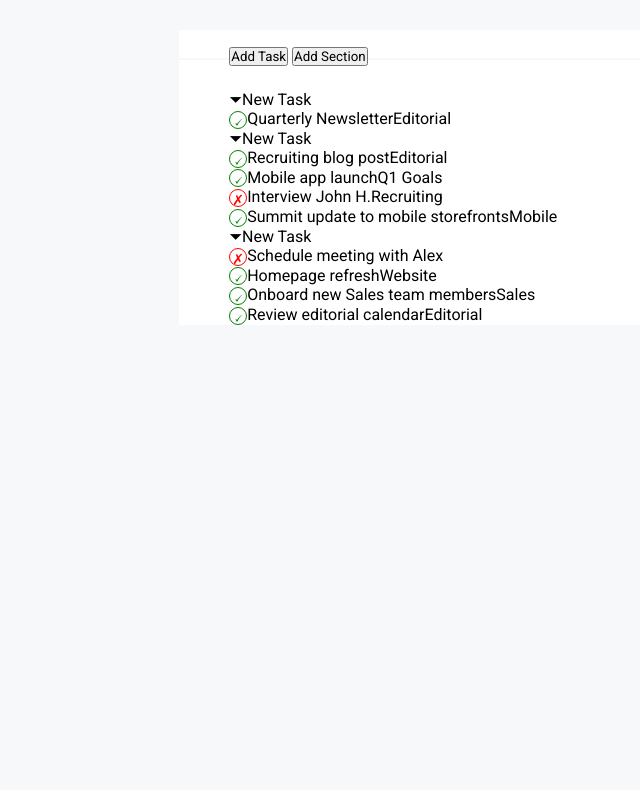
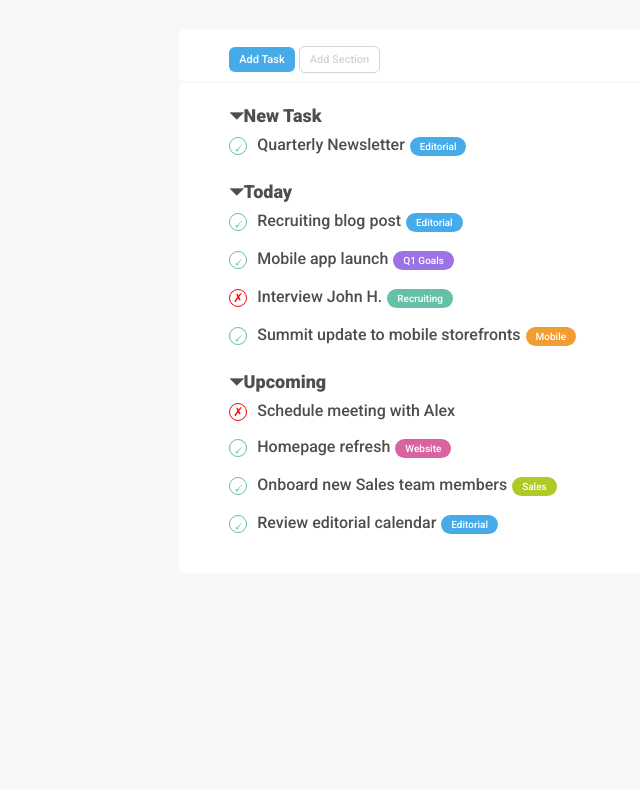
Before and after one commit to redihoxhaa/html-css-toboolist, a plain HTML site: page index.html in a window 1280 px wide. Shown: the part 84-874 px from the top of the page, without its empty margins (0-640 px from the left). After the commit the page ends 800 px from the top, so only its background shows below. Drawn offline with Linux system fonts and the light colour scheme.

Commit message:
feat: finalizzazione main e ottimizzazione codice

```diff
--- a/css/style.css
+++ b/css/style.css
@@ -18,26 +18,30 @@ body {
     box-sizing: border-box;
 }
 
-.title {
-
-}
-
-.flair {
-
+.spacing {
+    margin-top: 16px;
 }
 
 .title:before {
     content: '\23F7';
 }
 
+.buttstyle {
+    font-size: 11px;
+    font-weight: 500;
+	padding: 6px 10px;
+    border-radius: 6px;
+    cursor: pointer;
+}
+
 /* CSS HEADER */
 
 .banner h1 {
-    font-size: 50px;
+    font-size: 36px;
     display: inline-block;
     line-height: 50px;
     vertical-align: middle;
-    font-weight: 700;
+    font-weight: 800;
 }
 
 .banner {
@@ -56,39 +60,59 @@ body {
 /* CSS MAIN */
 
 main {
+    color: rgb(78, 78, 78);
+}
 
-    height: 100vh;
-}
+/* CSS BUTTONS */
 
 .actionbar {
     margin-top: 40px;
-
+    border-radius: 4px;
 }
 
 .buttons {
     box-sizing: border-box;
-    height: 3.5vh;
+    padding-bottom: 8px;
     padding-top: 16px;
+}
 
+.add-task {
+	color: white;
+	border: none;
 }
+
+.add-section {
+    color: lightgray;
+    background-color: white;
+    border: 1px solid lightgray;
+}
+
+/* CSS TO DO LIST */
 
 .todolist {
     margin-top: 2px;
     box-sizing: border-box;
-    padding-top: 30px;
+    padding-top: 6px;
+    font-size: 16px;
+    font-weight: 500;
+    padding-bottom: 30px;
+    border-radius: 4px;
+}
 
-
+.title {
+    font-weight: 800;
+    font-size: 18px;
 }
 
 .note {
     list-style: none;
-    padding-left: ;
+    line-height: 36px;
 }
 
-.check:before {
+.note:before {
     content: '\01F5F8' ;
-    color: green;
-    border: 1px solid green;
+    color: #64c0a8;
+    border: 1px solid #64c0a8;
     display: inline-block;
     text-align: center;
     vertical-align: middle;
@@ -97,20 +121,48 @@ main {
     width: 16px;
     height: 16px;
     border-radius: 50%;
-
+    margin-right: 10px;
 }
 
 .cross:before {
     content: '\2717' ;
     color: red;
     border: 1px solid red;
-    display: inline-block;
-    text-align: center;
-    vertical-align: middle;
-    font-size: 14px;
-    line-height: 20px;
-    width: 16px;
-    height: 16px;
-    border-radius: 50%;
+    font-size: 12px;
+    line-height: 16px;
+}
 
+/* CSS FLAIRS */
+
+.flair {
+    color: white;
+    font-size: 10px;
+    background-color: red;
+    border-radius: 10px;
+    padding: 4px 10px;
+    margin-left: 5px;
 }
+
+.blue {
+    background-color: #45abe9;
+}
+
+.purple {
+    background-color: #9c72e4;
+}
+
+.green {
+    background-color: #64c0a8;
+}
+
+.orange {
+    background-color: #f29d33;
+}
+
+.pink {
+    background-color: #d863a0;
+}
+
+.olive {
+    background-color: #b0c926;
+}
--- a/index.html
+++ b/index.html
@@ -10,7 +10,6 @@
     <title>Toboolist</title>
 </head>
 <body>
-
     <!-- Logo e titolo webapp -->
     <header>
         <div class="banner">
@@ -25,8 +24,8 @@
         <div class="actionbar adjust">
             <!-- Pulsanti per le note -->
             <section class="buttons">
-                <button id="add-task">Add Task</button>
-                <button id="add-section">Add Section</button>
+                <button class="add-task buttstyle blue">Add Task</button>
+                <button class="add-section buttstyle">Add Section</button>
             </section>
             <!-- Pulsanti per le note -->
         </div>
@@ -34,37 +33,40 @@
 
         <!-- To do list -->
         <div class="todolist adjust">
-            <div class="newtask">
+            <!-- New task -->
+            <div class="newtask spacing">
                 <span class="title">New Task</span>
                 <ul class="newtask-list">
-                    <li class="note check">Quarterly Newsletter<span class="flair">Editorial</span></li>
+                    <li class="note">Quarterly Newsletter<span class="flair blue">Editorial</span></li>
                 </ul>
             </div>
+            <!-- /New task -->
 
-            <div class="today">
-                <span class="title">New Task</span>
+            <!-- Today -->
+            <div class="today spacing">
+                <span class="title">Today</span>
                 <ul class="today-list">
-                    <li class="note check">Recruiting blog post<span class="flair">Editorial</span></li>
-                    <li class="note check">Mobile app launch<span class="flair">Q1 Goals</span></li>
-                    <li class="note cross">Interview John H.<span class="flair">Recruiting</span></li>
-                    <li class="note check">Summit update to mobile storefronts<span class="flair">Mobile</span></li>
+                    <li class="note">Recruiting blog post<span class="flair blue">Editorial</span></li>
+                    <li class="note">Mobile app launch<span class="flair purple">Q1 Goals</span></li>
+                    <li class="note cross">Interview John H.<span class="flair green">Recruiting</span></li>
+                    <li class="note">Summit update to mobile storefronts<span class="flair orange">Mobile</span></li>
                 </ul>
             </div>
+            <!-- /Today -->
 
-            <div class="upcoming">
-                <span class="title">New Task</span>
+            <!-- Upcoming -->
+            <div class="upcoming spacing">
+                <span class="title">Upcoming</span>
                 <ul class="upcoming-list">
                     <li class="note cross">Schedule meeting with Alex</li>
-                    <li class="note check">Homepage refresh<span class="flair">Website</span></li>
-                    <li class="note check">Onboard new Sales team members<span class="flair">Sales</span></li>
-                    <li class="note check">Review editorial calendar<span class="flair">Editorial</span></li>
+                    <li class="note">Homepage refresh<span class="flair pink">Website</span></li>
+                    <li class="note">Onboard new Sales team members<span class="flair olive">Sales</span></li>
+                    <li class="note">Review editorial calendar<span class="flair blue">Editorial</span></li>
                 </ul>
             </div>
+            <!-- /Upcoming -->
         </div>
         <!-- To do list -->
-
-
     </main>
-
 </body>
 </html>
```
